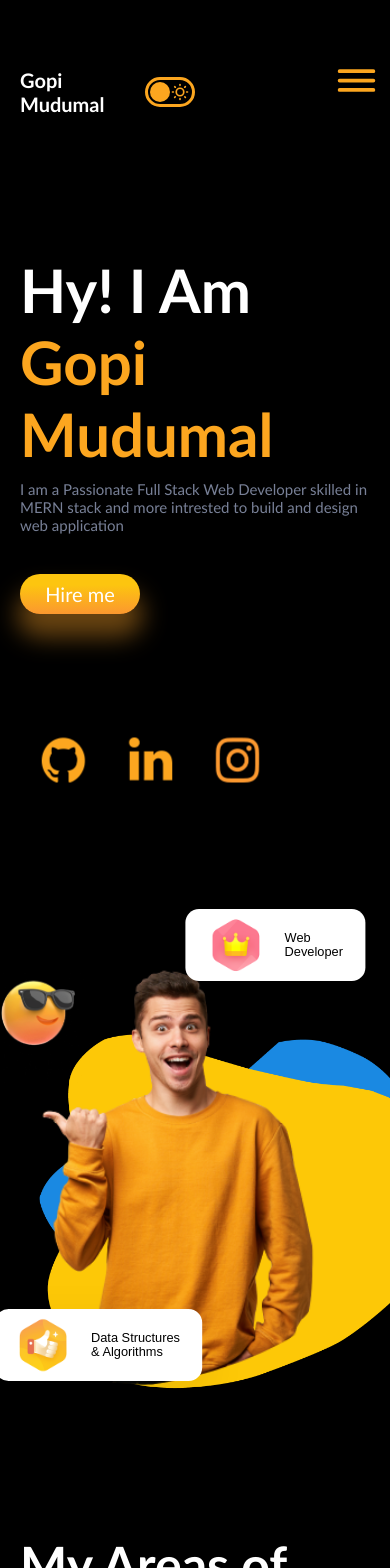
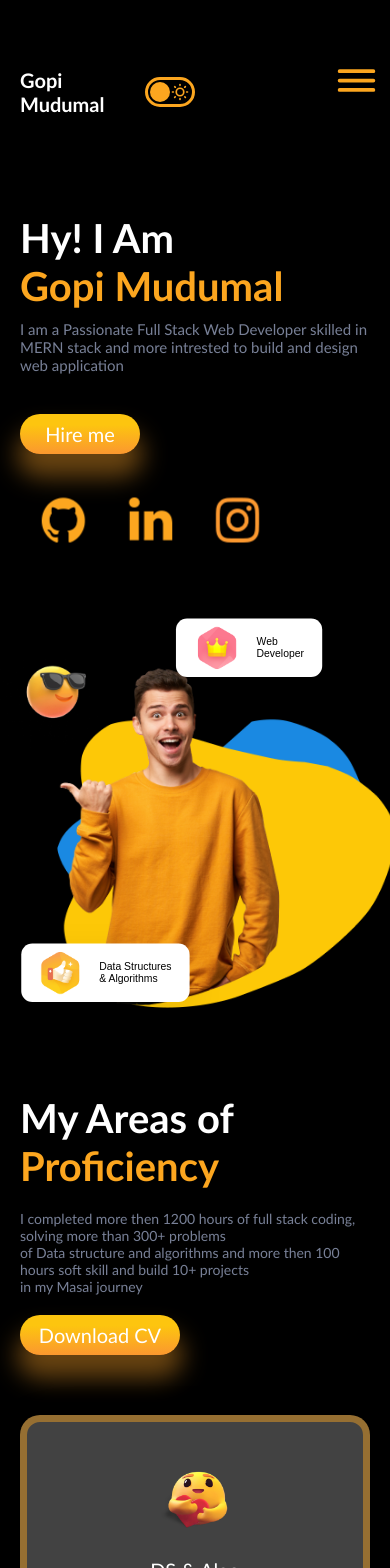
Before and after one commit to gopimudumal99/My-Portfolio, a React (Create React App) app: page / in a window 390 px wide. Shown: the top 1568 px of the page. Built offline with nearby package versions, Linux system fonts and the light colour scheme.

Commit message:
mobile view

```diff
--- a/src/components/Contact/Contact.css
+++ b/src/components/Contact/Contact.css
@@ -56,4 +56,16 @@ textarea{
         width: 16rem;
     }
 
+    .c-right{
+        margin-top: -20%;
+    }
+
+    .w-left{
+        transform: scale(0.9);
+        margin-top: -5%;
+    }
+
+    .c-right>form{
+        gap: 1rem;
+    }
 }
--- a/src/components/Experience/Experience.css
+++ b/src/components/Experience/Experience.css
@@ -50,6 +50,7 @@
 
     .experience{
        gap:2rem;
+       margin-top: -4rem;
     }
 
 }
--- a/src/components/Footer/Footer.css
+++ b/src/components/Footer/Footer.css
@@ -22,3 +22,18 @@
     display: flex;
     gap: 2rem;
 }
+
+
+@media screen and (max-width:480px) {
+
+    .footer{
+        margin-top: -17rem;
+    }
+
+    .footer >img{
+        height: 14rem;
+    }
+    .f-content{
+        margin-top: 4rem;
+    }
+}
--- a/src/components/Intro/Intro.css
+++ b/src/components/Intro/Intro.css
@@ -107,13 +107,26 @@
 @media screen and (max-width:480px){
     .intro{
         flex-direction: column;
-        height: 64rem;
+        height: 50rem;
         gap:7rem;
     }
 
+    .i-name{
+        margin-top: 1rem;
+    }
+
+    .i-left{
+        margin-top: -3rem;
+    }
+
+    .i-icons{
+        margin-top: -1rem;
+    }
+
     .i-right{
-        transform: scale(0.8);
+        transform: scale(0.65);
         left: -3rem;
+        margin-top: -20rem;
     }
 
     .i-right .blur{
--- a/src/components/Intro/Intro.jsx
+++ b/src/components/Intro/Intro.jsx
@@ -21,7 +21,7 @@ function Intro() {
   return (
     <div className="intro">
       <div className="i-left">
-        <div className="i-name">
+        <div className="i-name mobileview">
           <span style={{ color: darkMode ? "white" : "" }}>Hy! I Am</span>
           <span>Gopi Mudumal</span>
           <span>
--- a/src/components/Proficiency/Proficiency.css
+++ b/src/components/Proficiency/Proficiency.css
@@ -77,7 +77,7 @@ margin-top: 1rem;
 
 @media screen and (max-width:480px){
     .proficency{
-        margin-top: 0;
+        margin-top: -8rem;
         flex-direction: column;
         gap: 5rem;
         height: 66rem;
@@ -88,6 +88,7 @@ margin-top: 1rem;
         display: flex;
         flex-direction: column;
         gap:17rem;
+        margin-top: -2rem;
     }
 
     .cards >*{
--- a/src/components/Proficiency/Proficiency.jsx
+++ b/src/components/Proficiency/Proficiency.jsx
@@ -14,7 +14,7 @@ function Proficiency() {
   const darkMode = theme.state.darkMode;
   return (
     <div className="proficency" id="proficency">
-      <div className="p-left awesome">
+      <div className="p-left awesome mobileview">
         <span style={{ color: darkMode ? "white" : "" }}>My Areas of</span>
         <span>Proficiency</span>
         <span>
--- a/src/components/Projects/Projects.css
+++ b/src/components/Projects/Projects.css
@@ -142,7 +142,7 @@ a{
     }
 
     .projects{
-        margin-top: -8rem;
+        margin-top: -20rem;
     }
 
     .p-card{
--- a/src/components/Works/Works.css
+++ b/src/components/Works/Works.css
@@ -100,6 +100,7 @@
         align-items: flex-start;
         justify-content: flex-start;
         transform: scale(0.7);
+        margin-top: -5rem;
     }
 
     .w-mainCircle {
@@ -110,4 +111,12 @@
         left: 8rem !important;
     }
 
+    .mobileview span:nth-of-type(1){
+        font-size:2rem;
+    }
+
+    .mobileview span:nth-of-type(2) {
+        font-size: 2rem;
+    }
+
 }
--- a/src/components/Works/Works.jsx
+++ b/src/components/Works/Works.jsx
@@ -14,9 +14,9 @@ function Works() {
   return (
     <div className="works" id="skills">
       {/* left-side */}
-      <div className="p-left awesome">
+      <div className="p-left awesome mobileview">
         <span style={{ color: darkMode ? "white" : "" }}>
-          Specialized in all these
+          Specialized
         </span>
         <span> Languages & Tools</span>
         <span>
```
